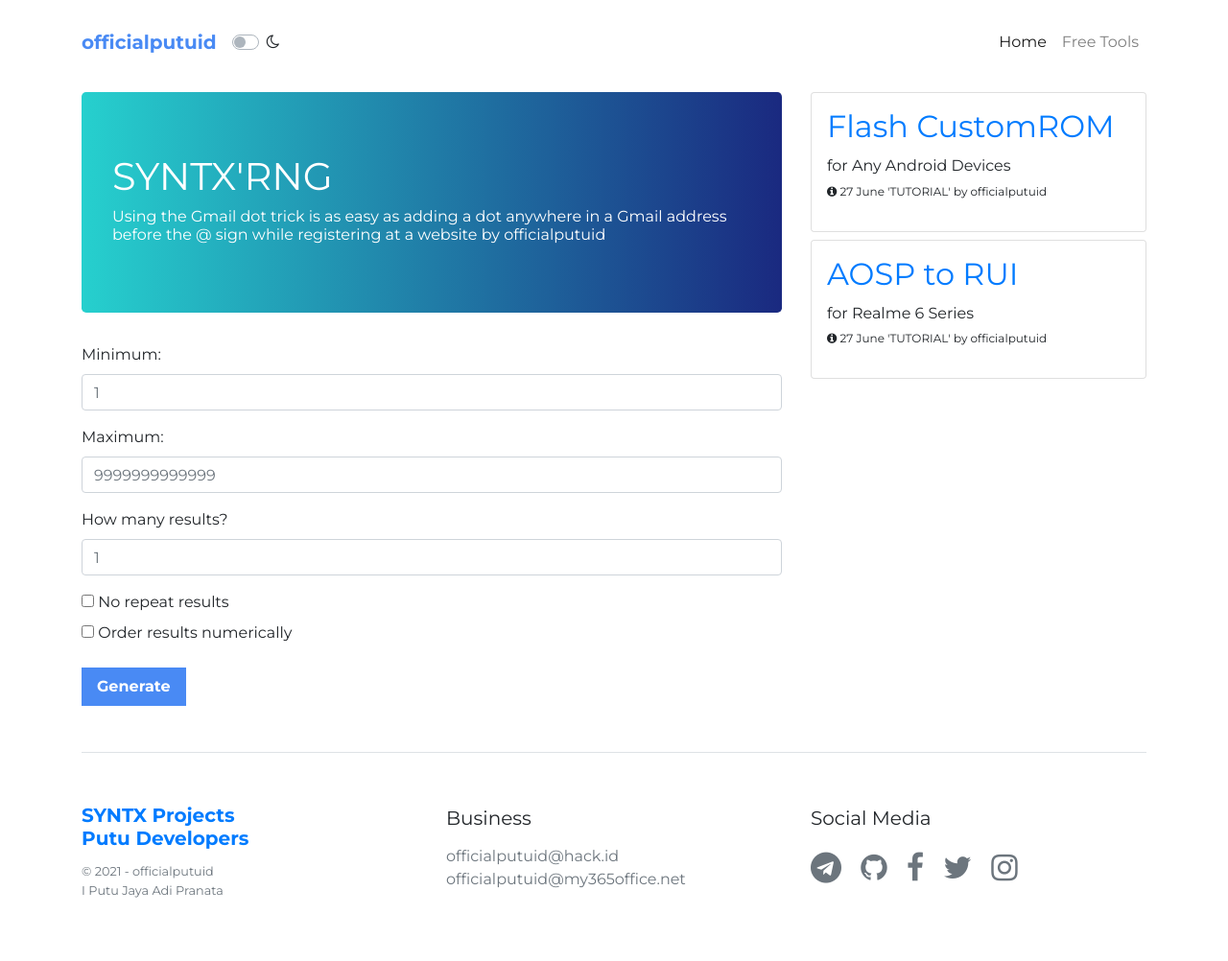
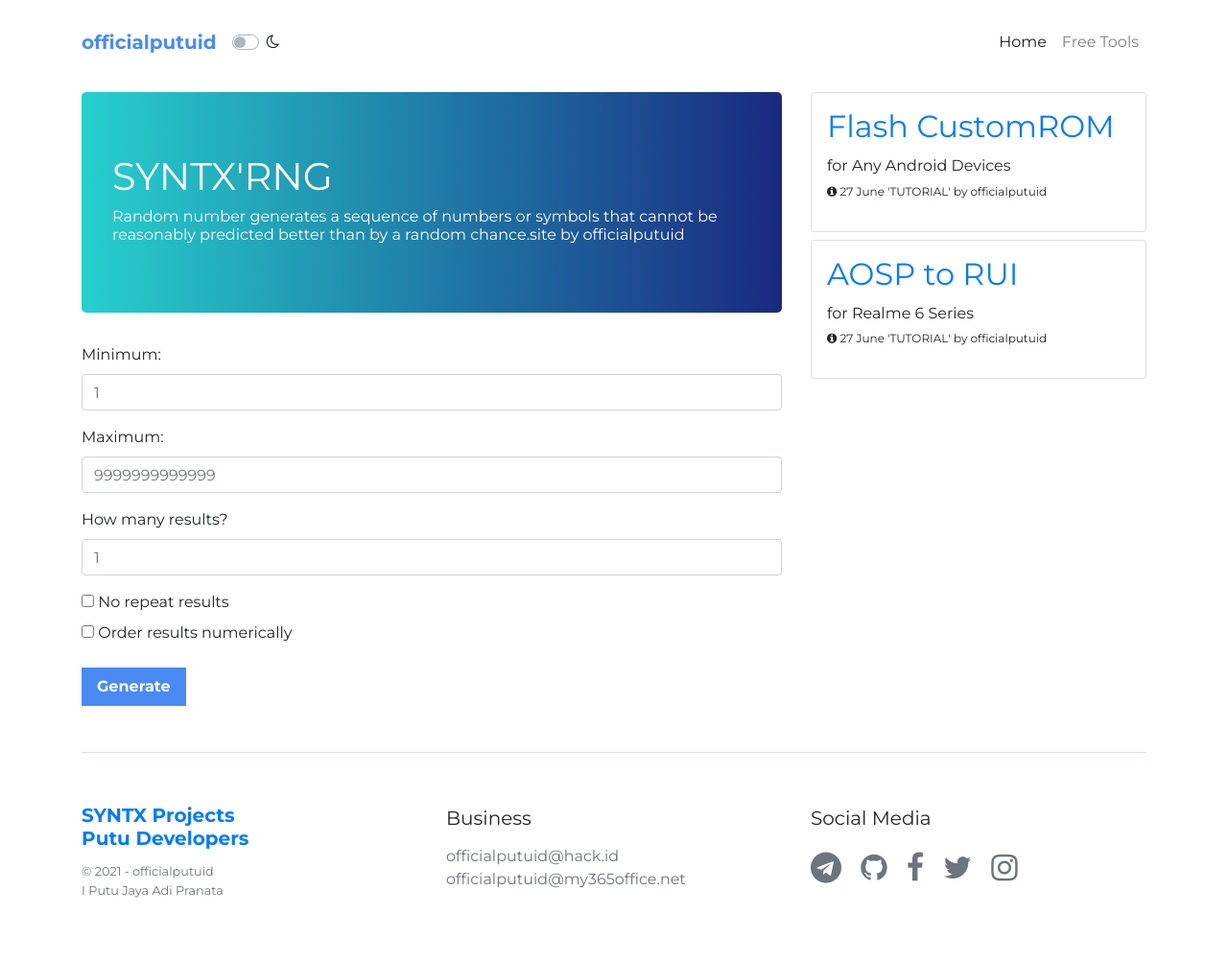
Before and after one commit to officialputuid/officialputuid.github.io, a Jekyll site: the page built from tools/random/index.html, in a window 1280 px wide. Shown: the whole page at 96% size. Built offline with Jekyll 4.4.1, drawn with Linux system fonts in a browser that asks for light colours.

Commit message:
officialputuid: Fixes desc

```diff
--- a/tools/random/index.html
+++ b/tools/random/index.html
@@ -2,7 +2,7 @@
 layout: page
 category: tools
 title: SYNTX'RNG
-desc: Using the Gmail dot trick is as easy as adding a dot anywhere in a Gmail address before the @ sign while registering at a website
+desc: Random number generates a sequence of numbers or symbols that cannot be reasonably predicted better than by a random chance.site
 permalink: /RandomNumber
 author: officialputuid
 ---
```
